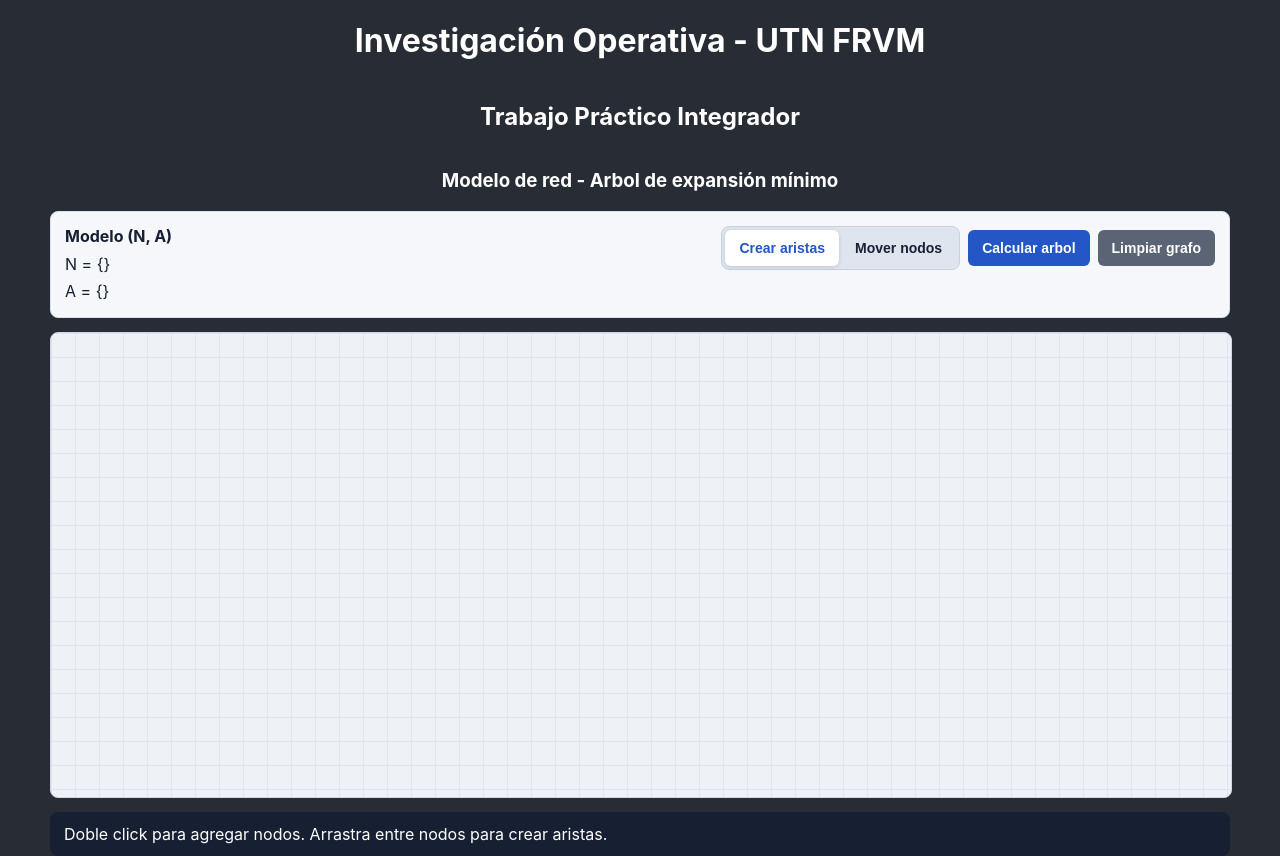
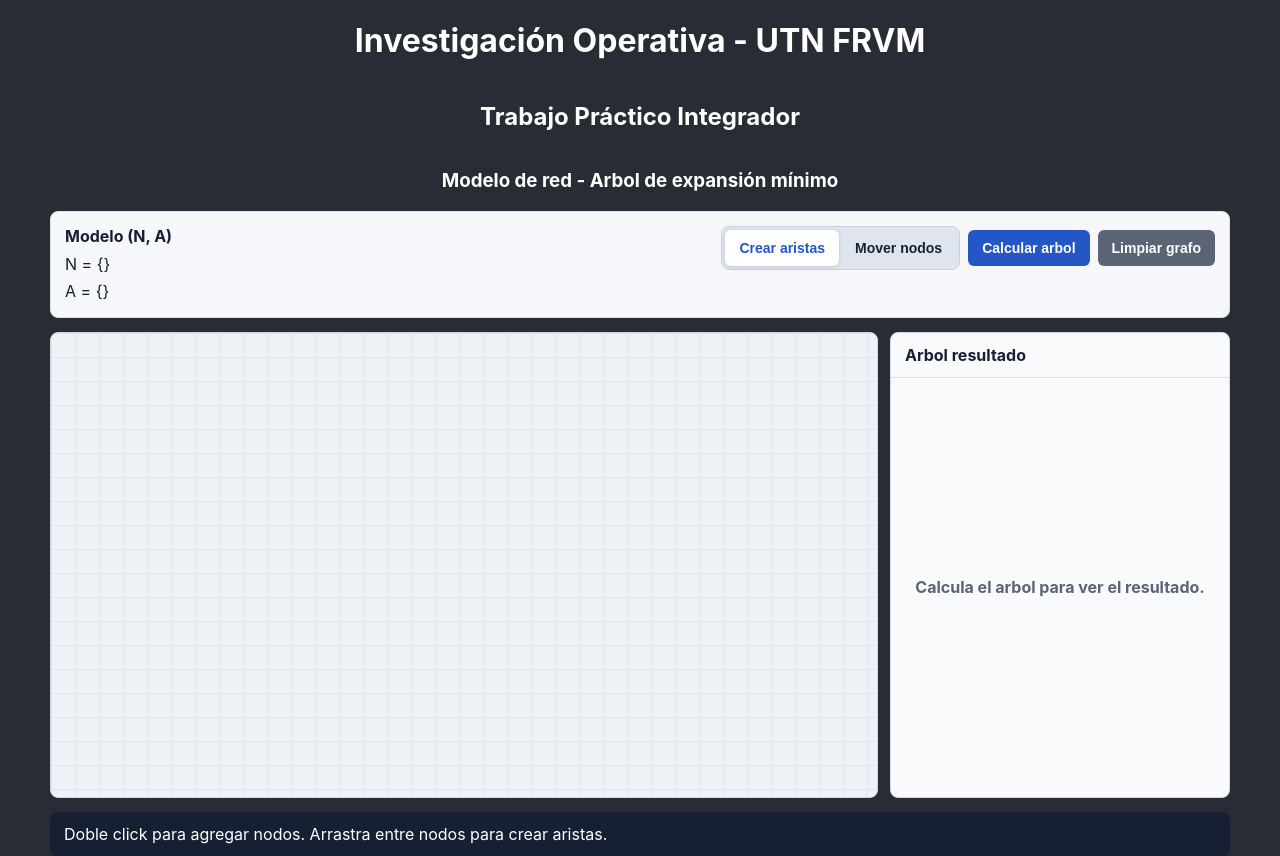
Before and after one commit to Fedesan14/IO-TPI-modelo-de-red, a React (Create React App) app: page / in a window 1280 px wide. Built offline with nearby package versions, Linux system fonts and the light colour scheme.

Commit message:
Add result

```diff
--- a/src/pages/ContentPage.css
+++ b/src/pages/ContentPage.css
@@ -93,6 +93,12 @@
     width: 100%;
 }
 
+.workspace {
+    display: grid;
+    gap: 14px;
+    grid-template-columns: minmax(0, 1fr) 340px;
+}
+
 .edge-layer {
     inset: 0;
     height: 100%;
@@ -163,6 +169,80 @@
     border-color: #13a86b;
 }
 
+.result-panel {
+    background-color: #f8fafc;
+    border: 1px solid #cfd8e6;
+    border-radius: 8px;
+    color: #172033;
+    display: flex;
+    flex-direction: column;
+    min-height: 420px;
+    overflow: hidden;
+}
+
+.result-header {
+    align-items: center;
+    border-bottom: 1px solid #d9e0ec;
+    display: flex;
+    justify-content: space-between;
+    gap: 10px;
+    padding: 12px 14px;
+}
+
+.result-header span {
+    color: #08794c;
+    font-weight: 800;
+}
+
+.empty-result {
+    align-items: center;
+    color: #5a6475;
+    display: flex;
+    flex: 1;
+    font-weight: 700;
+    justify-content: center;
+    padding: 24px;
+    text-align: center;
+}
+
+.result-graph {
+    background-color: #eef2f6;
+    flex: 1;
+    min-height: 360px;
+    width: 100%;
+}
+
+.result-edge {
+    stroke: #13a86b;
+    stroke-linecap: round;
+    stroke-width: 7;
+}
+
+.result-weight {
+    fill: #08794c;
+    font-size: 20px;
+    font-weight: 900;
+    paint-order: stroke;
+    stroke: #eef2f6;
+    stroke-linejoin: round;
+    stroke-width: 7px;
+    text-anchor: middle;
+}
+
+.result-node {
+    fill: #ffffff;
+    stroke: #2457c5;
+    stroke-width: 5;
+}
+
+.result-node-label {
+    dominant-baseline: middle;
+    fill: #172033;
+    font-size: 18px;
+    font-weight: 900;
+    text-anchor: middle;
+}
+
 .status-bar {
     align-items: center;
     background-color: #172033;
@@ -182,6 +262,10 @@
         flex-direction: column;
     }
 
+    .workspace {
+        grid-template-columns: 1fr;
+    }
+
     .actions {
         justify-content: flex-start;
     }
--- a/src/pages/ContentPage.js
+++ b/src/pages/ContentPage.js
@@ -14,6 +14,21 @@
     const [totalWeight, setTotalWeight] = useState(null);
 
     const mstEdgeIds = useMemo(() => new Set(mstEdges.map((edge) => edge.id)), [mstEdges]);
+    const resultViewBox = useMemo(() => {
+        if (nodes.length === 0) {
+            return '0 0 320 320';
+        }
+
+        const padding = 70;
+        const nodeXs = nodes.map((node) => node.x);
+        const nodeYs = nodes.map((node) => node.y);
+        const minX = Math.min(...nodeXs) - padding;
+        const minY = Math.min(...nodeYs) - padding;
+        const width = Math.max(Math.max(...nodeXs) - Math.min(...nodeXs) + padding * 2, 260);
+        const height = Math.max(Math.max(...nodeYs) - Math.min(...nodeYs) + padding * 2, 260);
+
+        return `${minX} ${minY} ${width} ${height}`;
+    }, [nodes]);
 
     const getPointerPosition = (event) => {
         const rect = graphRef.current.getBoundingClientRect();
@@ -239,6 +254,7 @@
                 </div>
             </div>
 
+            <div className='workspace'>
                 <div
                     ref={graphRef}
                     onDoubleClick={handleDoubleClick}
@@ -307,6 +323,58 @@
                     ))}
                 </div>
 
+                <aside className='result-panel'>
+                    <div className='result-header'>
+                        <strong>Arbol resultado</strong>
+                        {totalWeight !== null && <span>Peso: {totalWeight}</span>}
+                    </div>
+
+                    {totalWeight === null ? (
+                        <div className='empty-result'>
+                            Calcula el arbol para ver el resultado.
+                        </div>
+                    ) : (
+                        <svg className='result-graph' viewBox={resultViewBox}>
+                            {mstEdges.map((edge) => {
+                                const fromNode = getNodeById(edge.from);
+                                const toNode = getNodeById(edge.to);
+
+                                if (!fromNode || !toNode) {
+                                    return null;
+                                }
+
+                                const middleX = (fromNode.x + toNode.x) / 2;
+                                const middleY = (fromNode.y + toNode.y) / 2;
+
+                                return (
+                                    <g key={edge.id}>
+                                        <line
+                                            x1={fromNode.x}
+                                            y1={fromNode.y}
+                                            x2={toNode.x}
+                                            y2={toNode.y}
+                                            className='result-edge'
+                                        />
+                                        <text x={middleX} y={middleY} className='result-weight'>
+                                            {edge.weight}
+                                        </text>
+                                    </g>
+                                );
+                            })}
+
+                            {nodes.map((node) => (
+                                <g key={node.id}>
+                                    <circle cx={node.x} cy={node.y} r='22' className='result-node' />
+                                    <text x={node.x} y={node.y} className='result-node-label'>
+                                        {node.id}
+                                    </text>
+                                </g>
+                            ))}
+                        </svg>
+                    )}
+                </aside>
+            </div>
+
             <div className='status-bar'>
                 <span>{message}</span>
                 {totalWeight !== null && <strong>Peso total: {totalWeight}</strong>}
```
Lines whose indentation alone changed are shown as unchanged.
